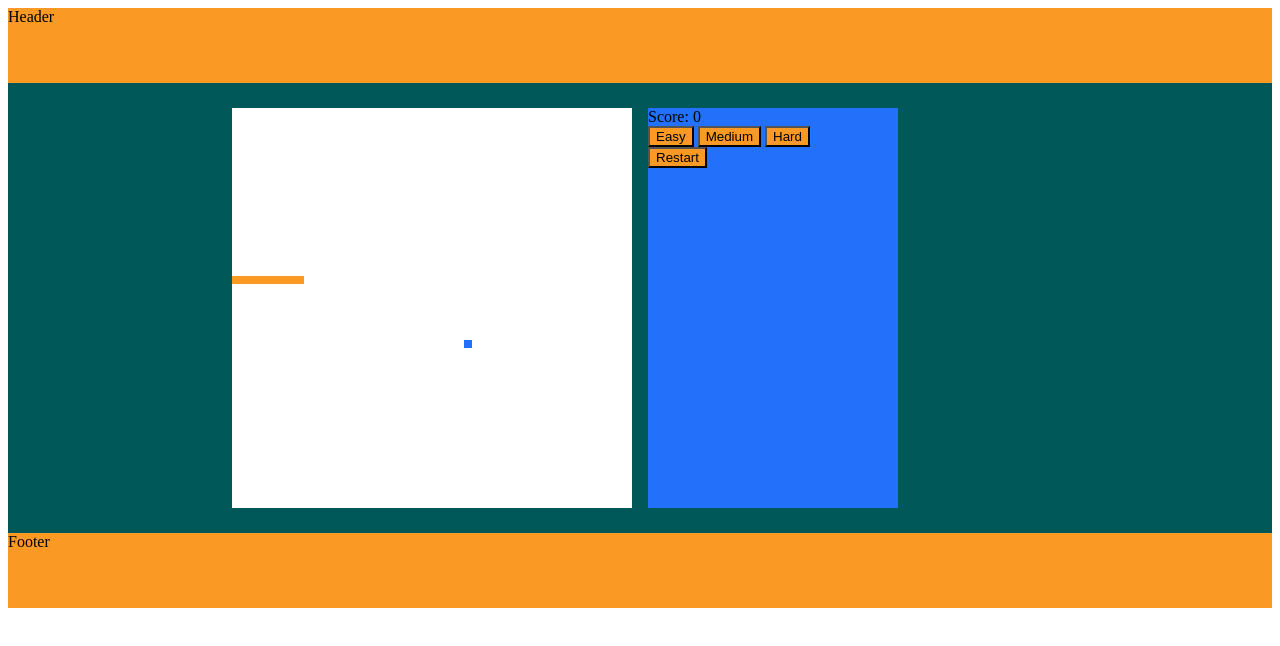
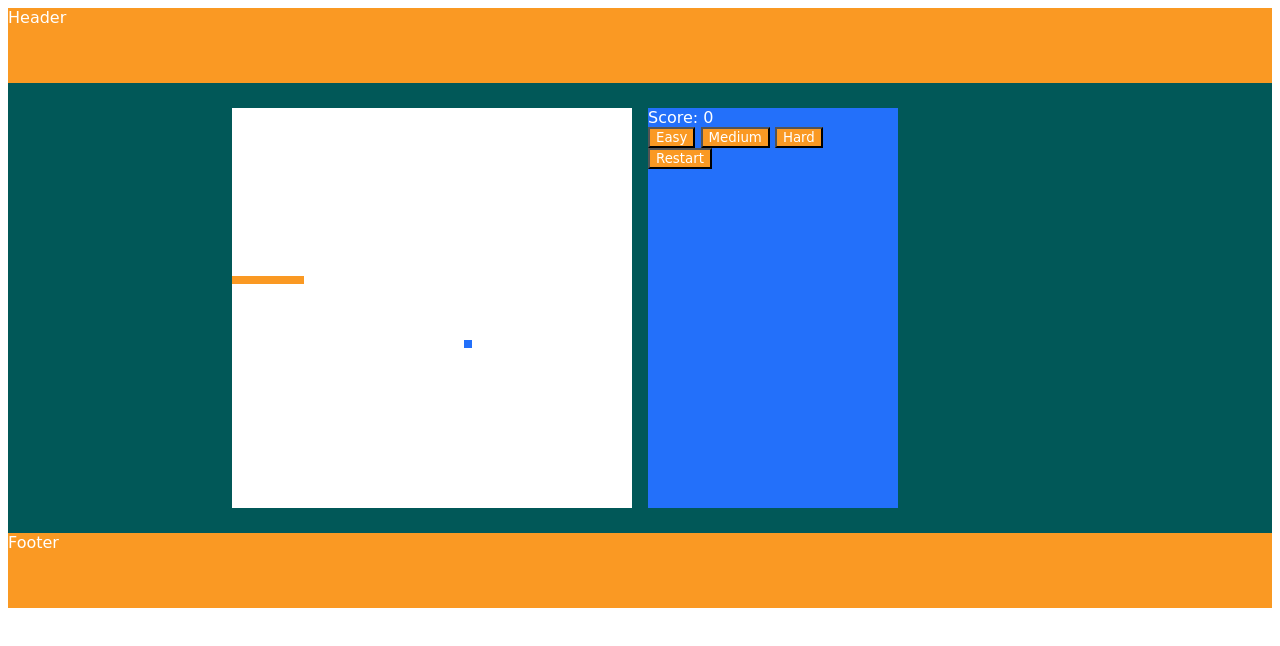
Before and after one commit to HasanMaaraj/Snake, a plain HTML site: page index.html in a window 1280 px wide. Drawn offline with Linux system fonts and the light colour scheme.

Commit message:
Edit the font

```diff
--- a/style.css
+++ b/style.css
@@ -2,6 +2,11 @@ body {
   display: grid;
   grid-template-rows: 75px 450px 75px;
   height: 100vh;
+}
+body,
+button {
+  font-family: cursive;
+  color: white;
 }
 
 header,
```
